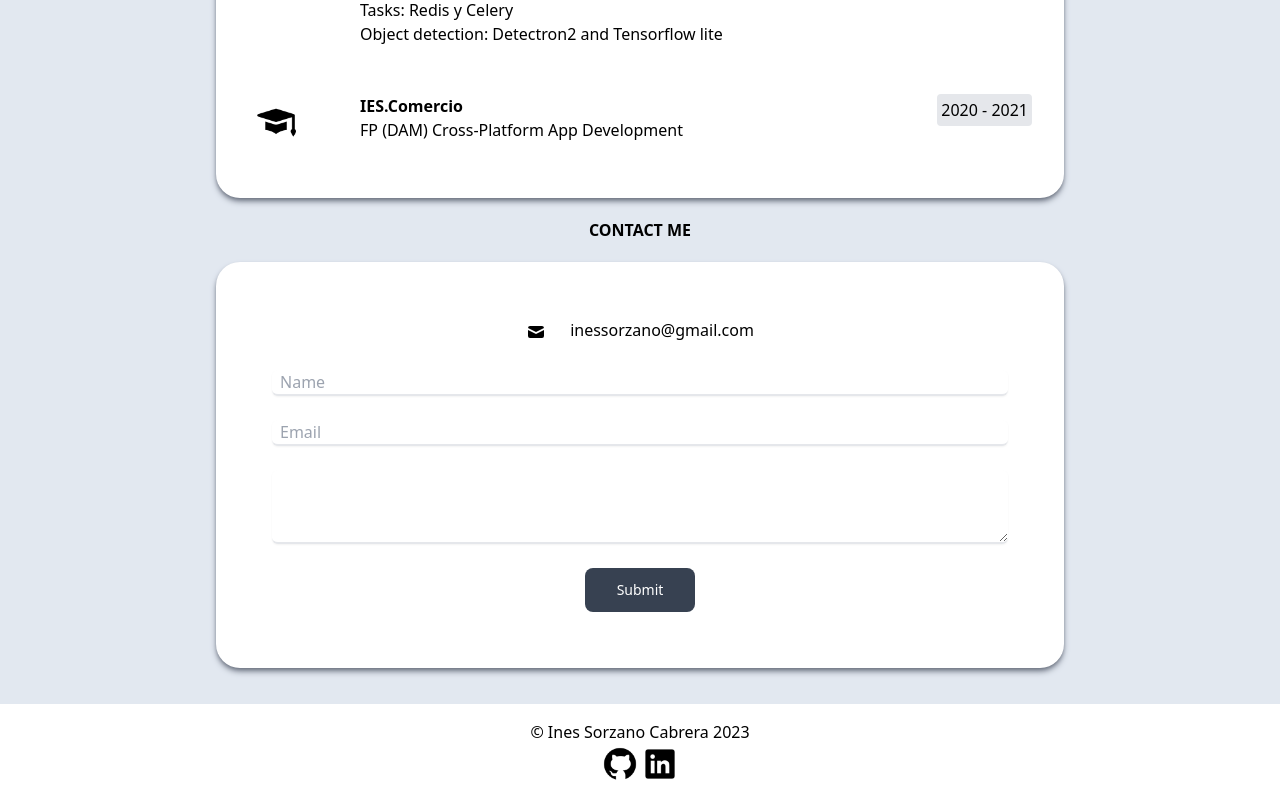
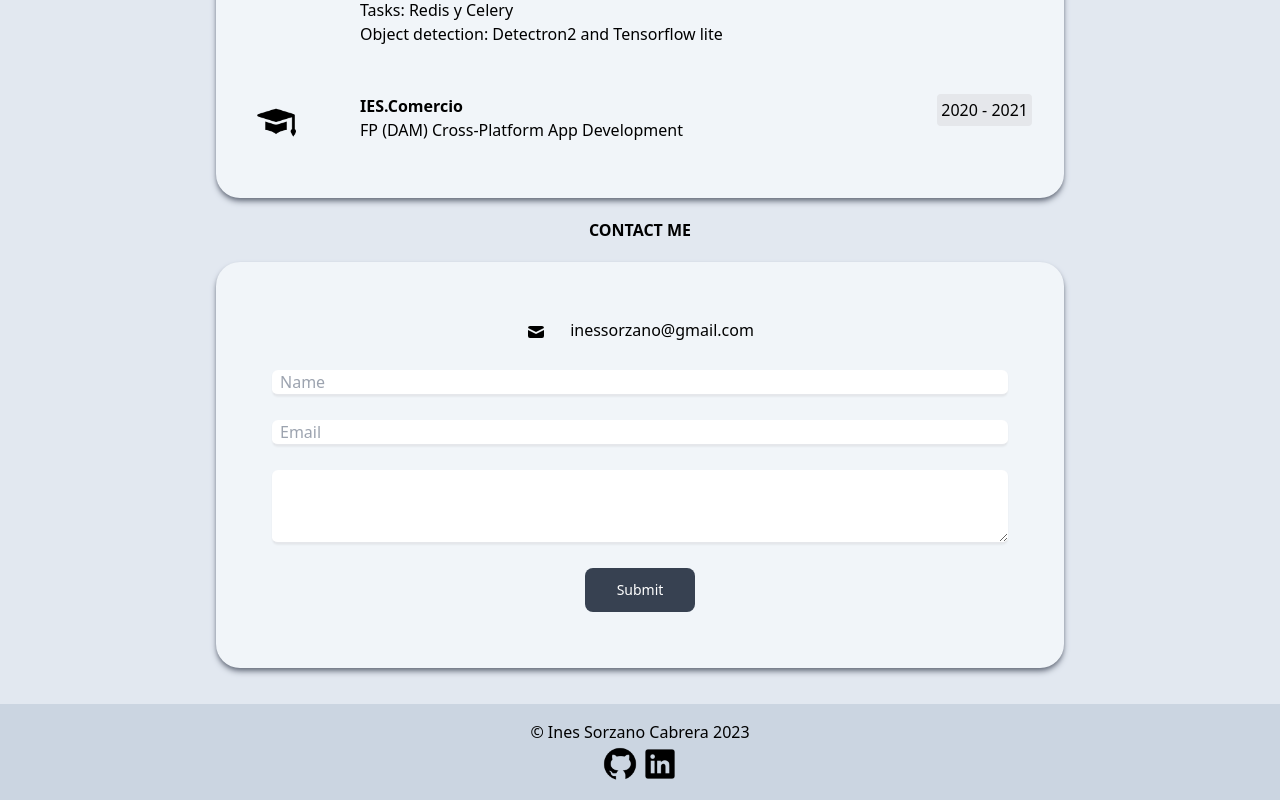
Before and after one commit to InesSorzano/nuxt-portfolio, a Nuxt app: page / in a window 1280 px wide. Shown: the part 662-1462 px from the top of the page. Built offline with nearby package versions, Linux system fonts and the light colour scheme.

Commit message:
white to slate

```diff
--- a/components/CardBorder.vue
+++ b/components/CardBorder.vue
@@ -1,10 +1,10 @@
 <template>
-    <div class="mx-auto p-8 max-w-sm w-full lg:max-w-full  bg-white rounded-3xl shadow-md shadow-gray-500 my-5 dark:bg-slate-800 dark:shadow-gray-900" >
+    <div class="mx-auto p-8 max-w-sm w-full lg:max-w-full  bg-slate-100 rounded-3xl shadow-md shadow-gray-500 my-5 dark:bg-slate-800 dark:shadow-gray-900" >
         <slot></slot>
     </div>
 </template>
 
-<script setup>
+<script >
 
 </script>
 
--- a/components/Footer.vue
+++ b/components/Footer.vue
@@ -1,6 +1,6 @@
 <template>
     <div>
-        <header class="shadow-sm bg-white dark:bg-slate-800 dark:shadow-gray-900">
+        <header class="shadow-sm bg-slate-300 dark:bg-slate-700 dark:shadow-gray-900">
             <nav class="container mx-auto p-4 flex  justify-center ">
                 <ul>
                     <li ><p> © Ines Sorzano Cabrera {{ currentYear }} </p> </li>
```
